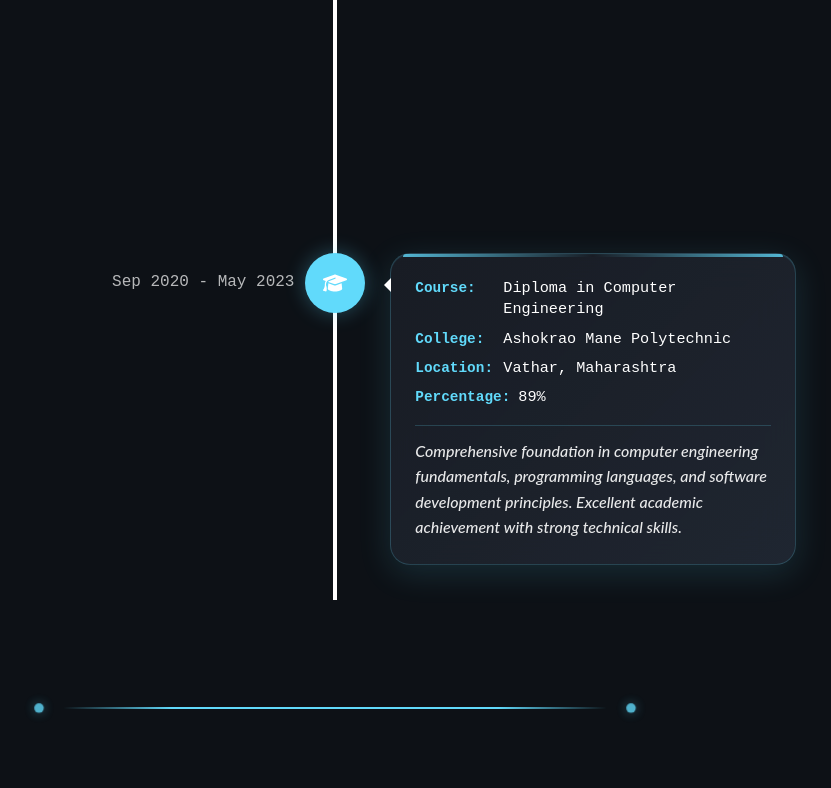
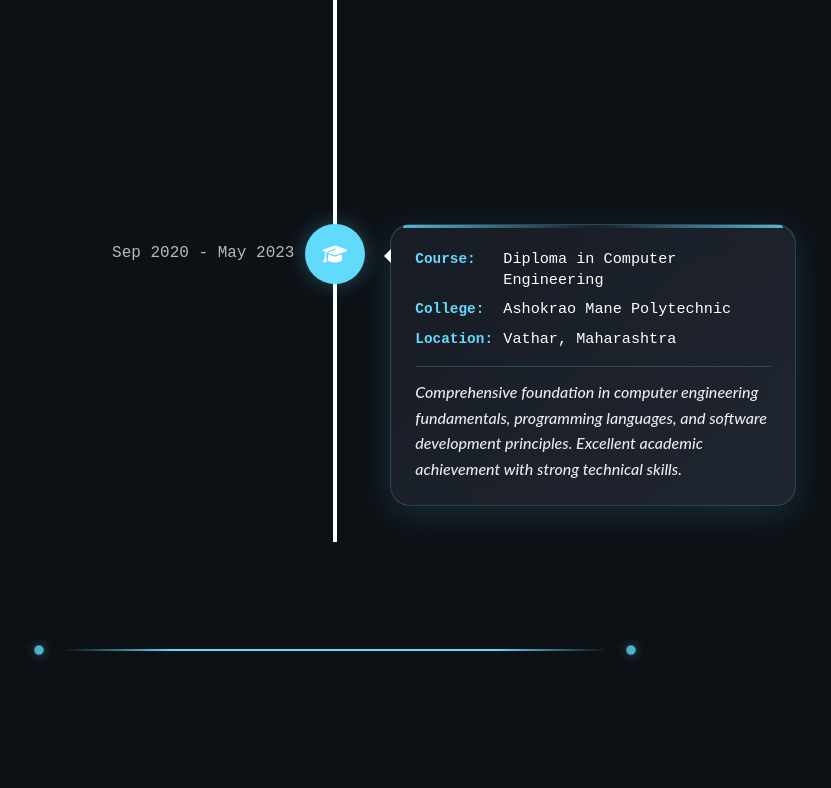
Before and after one commit to arpatil-dev/Portfolio, a React (Create React App) app: page / in a window 1280 px wide. Shown: the part 5520-6308 px from the top of the page, without its empty margins (305-1136 px from the left). Built offline with nearby package versions, Linux system fonts and the light colour scheme.

Commit message:
Fixed minor UI

```diff
--- a/src/assets/styles/Contact.scss
+++ b/src/assets/styles/Contact.scss
@@ -258,7 +258,8 @@
 }
 
 .light-mode .contact-title {
-  background: linear-gradient(135deg, #232a36 0%, #61dafb 100%);
+  background: linear-gradient(135deg, var(--success-color) 0%, #61dafb 100%);
+  // background: var(--success-color);
   background-clip: text;
   -webkit-background-clip: text;
   -webkit-text-fill-color: transparent;
@@ -294,15 +295,18 @@
 
 .light-mode .submit-btn {
   background: linear-gradient(135deg, #232a36 0%, #61dafb 100%);
+  background:var(--gradient-warning);
   color: #fff;
 }
 
 .light-mode .submit-btn:hover {
   background: linear-gradient(135deg, #232a36 0%, #4aa3d8 100%);
+  background: var(--primary-hover);
 }
 
 .light-mode .submit-btn.loading {
   background: linear-gradient(135deg, #232a36 0%, #4aa3d8 100%);
+  background: var(--gradient-warning);
 }
 
 .light-mode .loading-spinner {
--- a/src/components/Education.tsx
+++ b/src/components/Education.tsx
@@ -30,10 +30,7 @@
                 <span className="detail-label">Location:</span>
                 <span className="detail-value">Kolhapur, Maharashtra</span>
               </div>
-              <div className="detail-item">
-                <span className="detail-label">CGPA:</span>
-                <span className="detail-value">8.4/10</span>
-              </div>
+
             </div>
             <p className="description">
               Currently pursuing Bachelor's degree with focus on software engineering, data structures, algorithms, and full-stack development. Strong academic performance with hands-on project experience.
@@ -57,10 +54,7 @@
                 <span className="detail-label">Location:</span>
                 <span className="detail-value">Vathar, Maharashtra</span>
               </div>
-              <div className="detail-item">
-                <span className="detail-label">Percentage:</span>
-                <span className="detail-value">89%</span>
-              </div>
+
             </div>
             <p className="description">
               Comprehensive foundation in computer engineering fundamentals, programming languages, and software development principles. Excellent academic achievement with strong technical skills.
```
